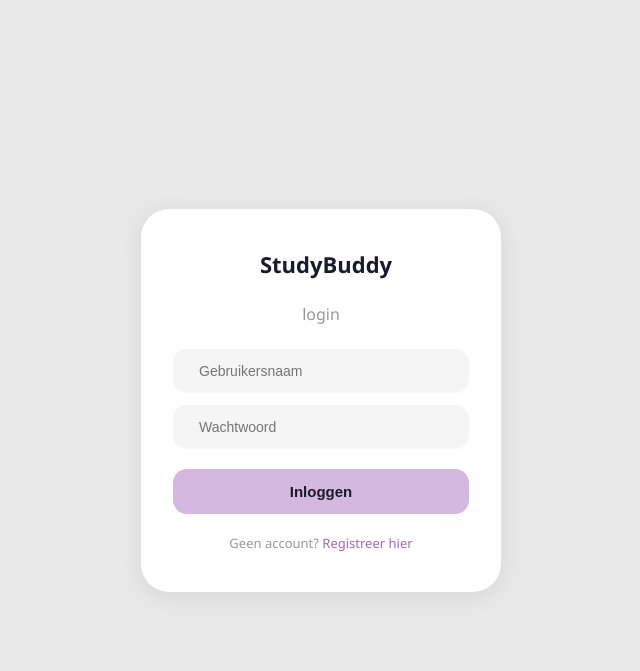
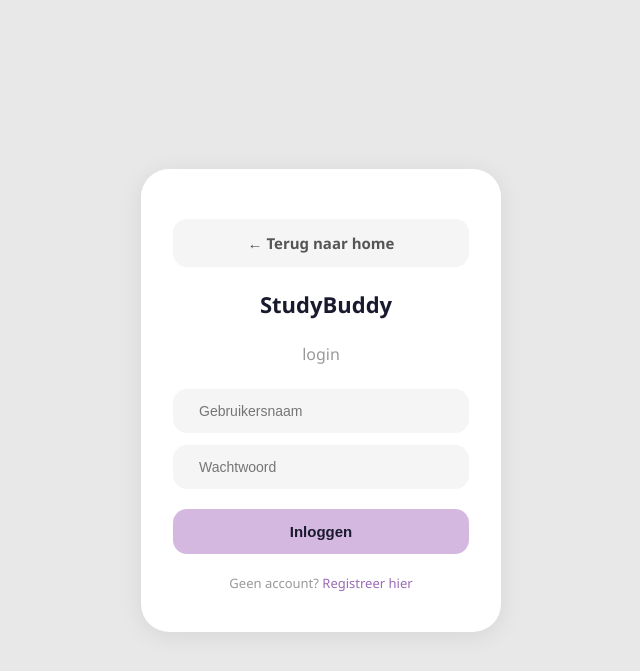
Before and after one commit to AL-Heuvel/StudyBuddy, a Flask app: page /login in a window 1280 px wide. Shown: the top 671 px of the page, without its empty margins (319-959 px from the left). Run offline with Flask 3, Linux system fonts and the light colour scheme; data comes from the database, SQL or seed files in the repository; both versions use the stored data as it was after the commit; some libraries are stand-ins or nearby versions.

Commit message:
knop naar landingspagina op de registreer en login

```diff
--- a/static/css/style.css
+++ b/static/css/style.css
@@ -1877,3 +1890,23 @@ body {
 
 /* Page header op instellingen */
 .page-header h1 { letter-spacing: -0.5px; }
+/*terug naar landingspagina*/
+.btn-secondary-home {
+    display: block;
+    width: 100%;
+    padding: 14px;
+    margin-top: 10px;
+    text-align: center;
+    text-decoration: none;
+    background: #f5f5f5;
+    color: #555;
+    border-radius: 14px;
+    font-size: 15px;
+    font-weight: 600;
+    transition: all 0.2s ease;
+}
+
+.btn-secondary-home:hover {
+    background: #ececec;
+    color: #1a1a2e;
+}
--- a/templates/dashboard.html
+++ b/templates/dashboard.html
@@ -66,15 +66,19 @@
   <nav class="navbar">
     <a href="{{ url_for('dashboard') }}" class="nav-item active">
       <img src="{{ url_for('static', filename='media/home.png') }}" alt="Home">
+      <span>Home</span>
     </a>
     <a href="{{ url_for('schema') }}" class="nav-item">
       <img src="{{ url_for('static', filename='media/calendar.png') }}" alt="Schema">
+      <span>Schema</span>
     </a>
     <a href="{{ url_for('taken') }}" class="nav-item">
       <img src="{{ url_for('static', filename='media/books.png') }}" alt="Taken">
+      <span>Taken</span>
     </a>
     <a href="{{ url_for('instellingen') }}" class="nav-item">
       <img src="{{ url_for('static', filename='media/settings.png') }}" alt="Instellingen">
+      <span>Instellingen</span>
     </a>
   </nav>
 
--- a/templates/login.html
+++ b/templates/login.html
@@ -3,6 +3,10 @@
 
 <div class="auth-wrapper">
   <div class="auth-card">
+    <a href="{{ url_for('landing_html') }}" class="btn-secondary-home">
+      ← Terug naar home
+    </a><br>
+
 
     <div class="auth-logo">
       <div class="logo-icon"></div>
--- a/templates/register.html
+++ b/templates/register.html
@@ -4,6 +4,9 @@
 <div class="auth-wrapper">
     <div class="auth-card">
 
+        <a href="{{ url_for('landing_html') }}" class="btn-secondary-home">
+            ← Terug naar home
+        </a><br>
 
         <div class="auth-logo">
             <div class="logo-icon"></div>
```
Also changed, not shown: other parts of static/css/style.css (+39 -26 lines), studybuddy.db, 3 other files. Lines whose indentation alone changed are shown as unchanged.
